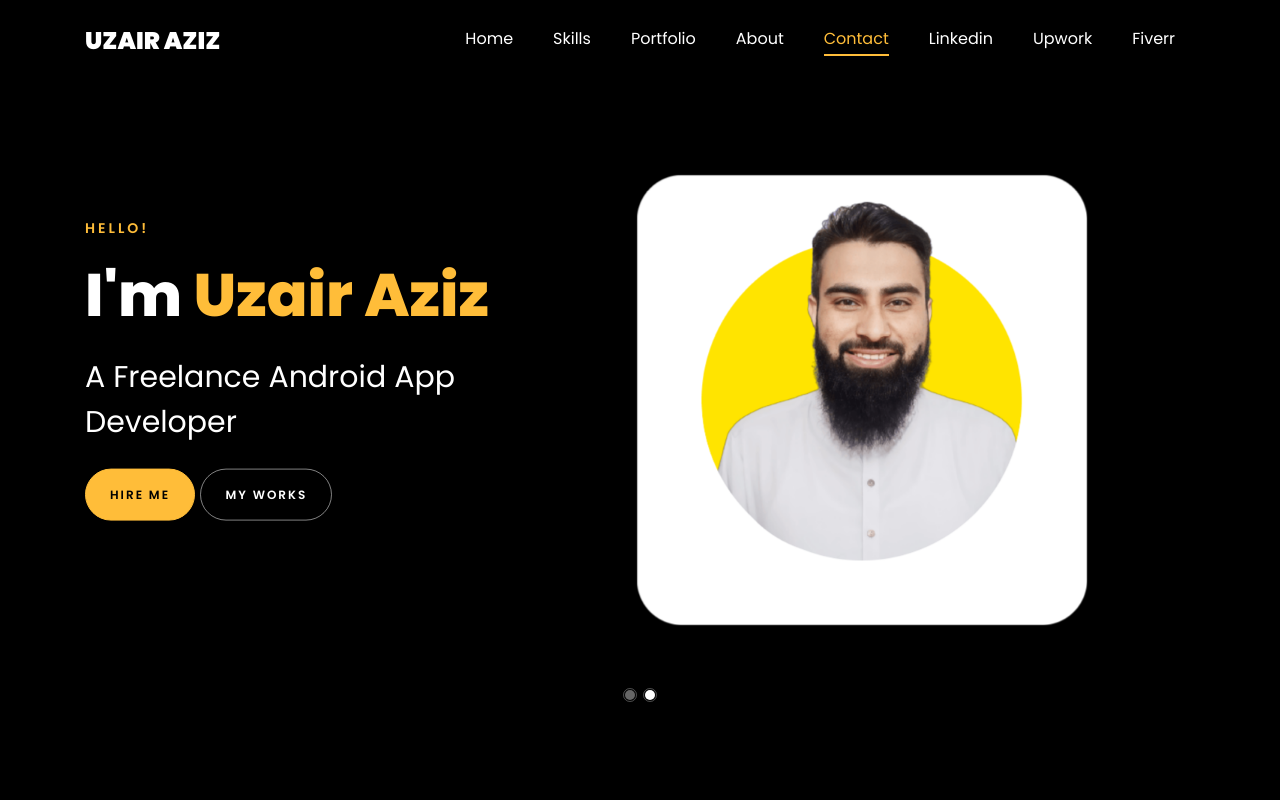
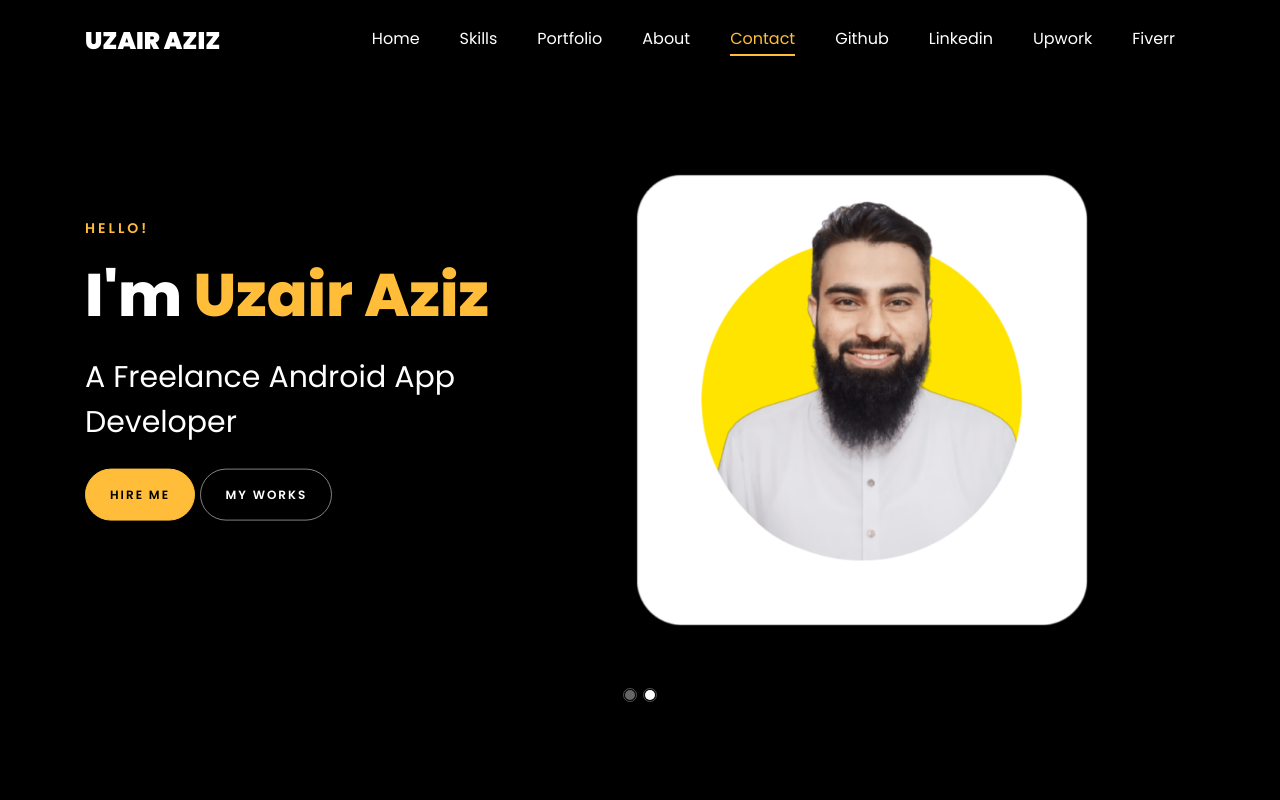
Before and after one commit to uzairafridii/uzairafridii.github.io, a plain HTML site: page index.html in a window 1280 px wide. Shown: the top 800 px of the page. Drawn offline with Linux system fonts and the light colour scheme; files whose address does not match are found by name.

Commit message:
New Push

```diff
--- a/index.html
+++ b/index.html
@@ -44,6 +44,7 @@
 	          <!-- <li class="nav-item"><a href="#blog-section" class="nav-link"><span>My Blog</span></a></li> -->
 			  <li class="nav-item"><a href="#about-section" class="nav-link"><span>About</span></a></li>
 	          <li class="nav-item"><a href="#contact-section" class="nav-link"><span>Contact</span></a></li>
+			  <li class="nav-item"><a href="https://github.com/uzairafridii" class="nav-link"><span>Github</span></a></li>
 			  <li class="nav-item"><a href="https://www.linkedin.com/in/uzair-aziz-87b78b199/" class="nav-link"><span>Linkedin</span></a></li>
 			  <li class="nav-item"><a href="https://www.upwork.com/freelancers/~01124ab3416f488d2d?viewMode=1" class="nav-link"><span>Upwork</span></a></li>
 	          <li class="nav-item"><a href="https://www.fiverr.com/uzairned" class="nav-link"><span>Fiverr</span></a></li>
```
